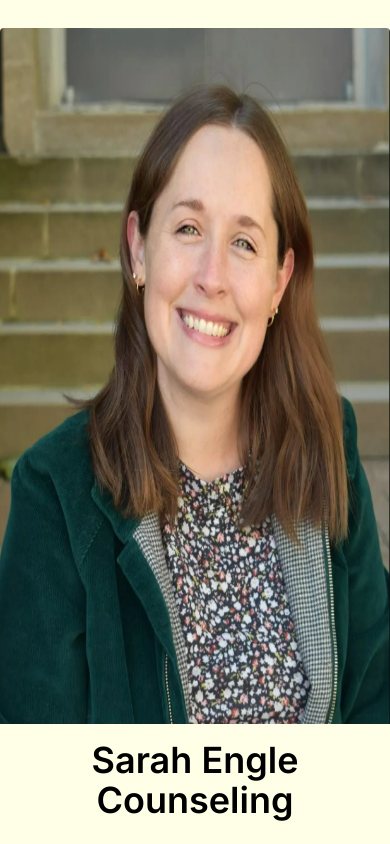
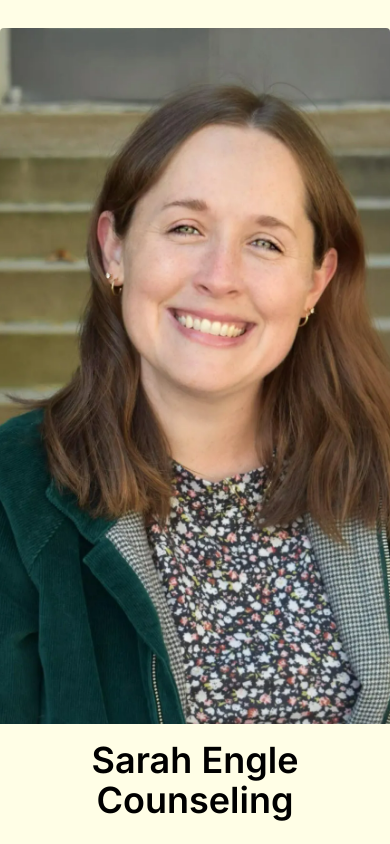
Before and after one commit to Quinn135/sec, a React (Vite) app: page / in a window 390 px wide. Shown: the top 844 px of the page. Built offline with nearby package versions, Linux system fonts and the light colour scheme.

Commit message:
Update App.tsx

```diff
--- a/src/App.tsx
+++ b/src/App.tsx
@@ -161,7 +161,7 @@ function App() {
         <div className="col-span-1 flex items-center justify-center">
           <div>
             <h1 className="not-lg:hidden w-min text-5xl font-bold">Sarah Engle Counseling</h1>
-            <p>at Sonder Counseling, Clayton, MO</p>
+            <p className="not-lg:hidden">at Sonder Counseling, Clayton, MO</p>
           </div>
         </div>
       </div>
@@ -184,7 +184,7 @@ function App() {
       <div id="smooth-wrapper">
         <div className="flex flex-col" id="smooth-content">
           <div className="image h-dvh w-full pointer-events-none relative z-40">
-            <img id="img" src="/sarah.png" alt="Sarah Engle" className="innerImage customH lg:h-dvh rounded" />
+            <img id="img" src="/sarah.png" alt="Sarah Engle" className="innerImage customH lg:h-dvh rounded w-auto not-lg:object-cover" />
             <h1 id="nameMobile" className="lg:hidden defaultBg absolute bottom-0 p-4 pb-6 w-full text-center text-4xl font-semibold">Sarah Engle Counseling</h1>
           </div>
           <div id="text" className="w-full flex flex-col items-center mt-8 p-8 lg:grid lg:grid-cols-2 relative z-0">
```
